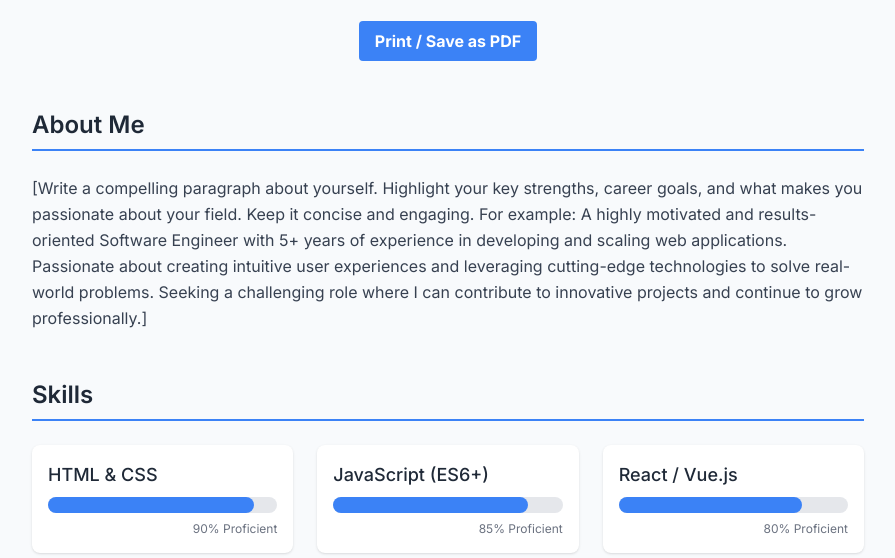
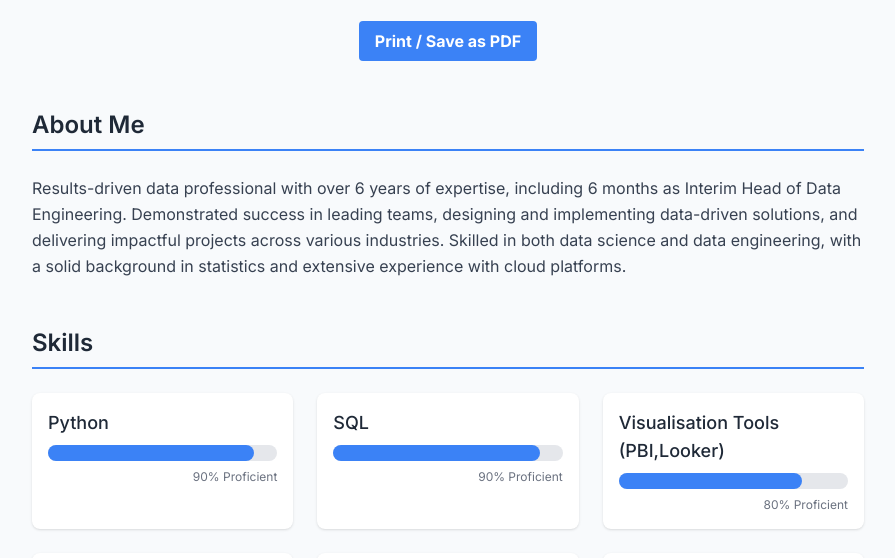
Before and after one commit to cherryshek-1014/cherryshek-1014.github.io, a plain HTML site: page index.html in a window 1280 px wide. Shown: the part 347-905 px from the top of the page, without its empty margins (192-1087 px from the left). Drawn offline with nearby package versions, Linux system fonts and the light colour scheme.

Commit message:
Update proficiency info

```diff
--- a/index.html
+++ b/index.html
@@ -3,7 +3,7 @@
 <head>
     <meta charset="UTF-8">
     <meta name="viewport" content="width=device-width, initial-scale=1.0">
-    <title>My Online CV - [Your Name]</title>
+    <title>Online CV - Cherry Shek</title>
     <script src="https://cdn.tailwindcss.com"></script>
     <link href="https://fonts.googleapis.com/css2?family=Inter:wght@400;500;600;700&display=swap" rel="stylesheet">
     <style>
@@ -133,7 +133,7 @@
         <section class="mb-12 print-bg-white">
             <h2 class="text-2xl font-semibold border-b-2 border-blue-500 pb-2 mb-6 print-text-black">About Me</h2>
             <p class="text-gray-700 leading-relaxed print-text-black">
-                [Write a compelling paragraph about yourself. Highlight your key strengths, career goals, and what makes you passionate about your field. Keep it concise and engaging. For example: A highly motivated and results-oriented Software Engineer with 5+ years of experience in developing and scaling web applications. Passionate about creating intuitive user experiences and leveraging cutting-edge technologies to solve real-world problems. Seeking a challenging role where I can contribute to innovative projects and continue to grow professionally.]
+                Results-driven data professional with over 6 years of expertise, including 6 months as Interim Head of Data Engineering. Demonstrated success in leading teams, designing and implementing data-driven solutions, and delivering impactful projects across various industries. Skilled in both data science and data engineering, with a solid background in statistics and extensive experience with cloud platforms.
             </p>
         </section>
 
@@ -141,42 +141,42 @@
             <h2 class="text-2xl font-semibold border-b-2 border-blue-500 pb-2 mb-6 print-text-black">Skills</h2>
             <div class="grid grid-cols-1 md:grid-cols-2 lg:grid-cols-3 gap-6">
                 <div class="bg-white p-4 rounded-lg shadow print-shadow-none">
-                    <h3 class="text-lg font-medium mb-2 print-text-black">HTML & CSS</h3>
+                    <h3 class="text-lg font-medium mb-2 print-text-black">Python</h3>
                     <div class="w-full skill-bar-bg rounded-full h-4 mb-2">
                         <div class="skill-bar h-4 rounded-full" style="width: 90%;"></div>
                     </div>
                     <p class="text-xs text-gray-500 text-right print-text-black">90% Proficient</p>
                 </div>
                 <div class="bg-white p-4 rounded-lg shadow print-shadow-none">
-                    <h3 class="text-lg font-medium mb-2 print-text-black">JavaScript (ES6+)</h3>
+                    <h3 class="text-lg font-medium mb-2 print-text-black">SQL</h3>
                     <div class="w-full skill-bar-bg rounded-full h-4 mb-2">
-                        <div class="skill-bar h-4 rounded-full" style="width: 85%;"></div>
+                        <div class="skill-bar h-4 rounded-full" style="width: 90%;"></div>
                     </div>
-                    <p class="text-xs text-gray-500 text-right print-text-black">85% Proficient</p>
+                    <p class="text-xs text-gray-500 text-right print-text-black">90% Proficient</p>
                 </div>
                 <div class="bg-white p-4 rounded-lg shadow print-shadow-none">
-                    <h3 class="text-lg font-medium mb-2 print-text-black">React / Vue.js</h3>
+                    <h3 class="text-lg font-medium mb-2 print-text-black">Visualisation Tools (PBI,Looker)</h3>
                     <div class="w-full skill-bar-bg rounded-full h-4 mb-2">
                         <div class="skill-bar h-4 rounded-full" style="width: 80%;"></div>
                     </div>
                     <p class="text-xs text-gray-500 text-right print-text-black">80% Proficient</p>
                 </div>
                 <div class="bg-white p-4 rounded-lg shadow print-shadow-none">
-                    <h3 class="text-lg font-medium mb-2 print-text-black">Node.js & Express</h3>
+                    <h3 class="text-lg font-medium mb-2 print-text-black">Git/ DevOps Git</h3>
                     <div class="w-full skill-bar-bg rounded-full h-4 mb-2">
                         <div class="skill-bar h-4 rounded-full" style="width: 75%;"></div>
                     </div>
                     <p class="text-xs text-gray-500 text-right print-text-black">75% Proficient</p>
                 </div>
                 <div class="bg-white p-4 rounded-lg shadow print-shadow-none">
-                    <h3 class="text-lg font-medium mb-2 print-text-black">Python & Django/Flask</h3>
+                    <h3 class="text-lg font-medium mb-2 print-text-black">Command Line.Scripting (Bash/PowerShell)</h3>
                     <div class="w-full skill-bar-bg rounded-full h-4 mb-2">
                         <div class="skill-bar h-4 rounded-full" style="width: 70%;"></div>
                     </div>
                     <p class="text-xs text-gray-500 text-right print-text-black">70% Proficient</p>
                 </div>
                 <div class="bg-white p-4 rounded-lg shadow print-shadow-none">
-                    <h3 class="text-lg font-medium mb-2 print-text-black">Databases (SQL/NoSQL)</h3>
+                    <h3 class="text-lg font-medium mb-2 print-text-black">Data Architecture</h3>
                     <div class="w-full skill-bar-bg rounded-full h-4 mb-2">
                         <div class="skill-bar h-4 rounded-full" style="width: 80%;"></div>
                     </div>
```
